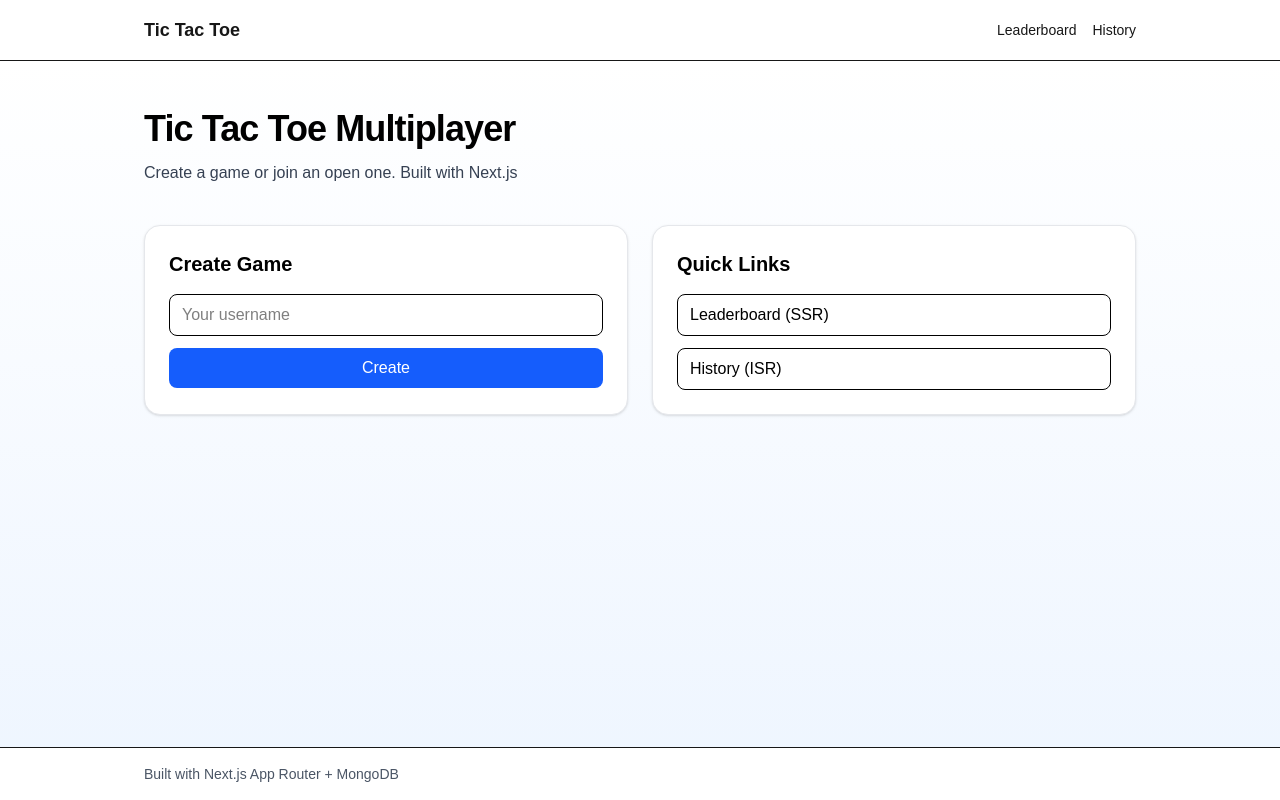
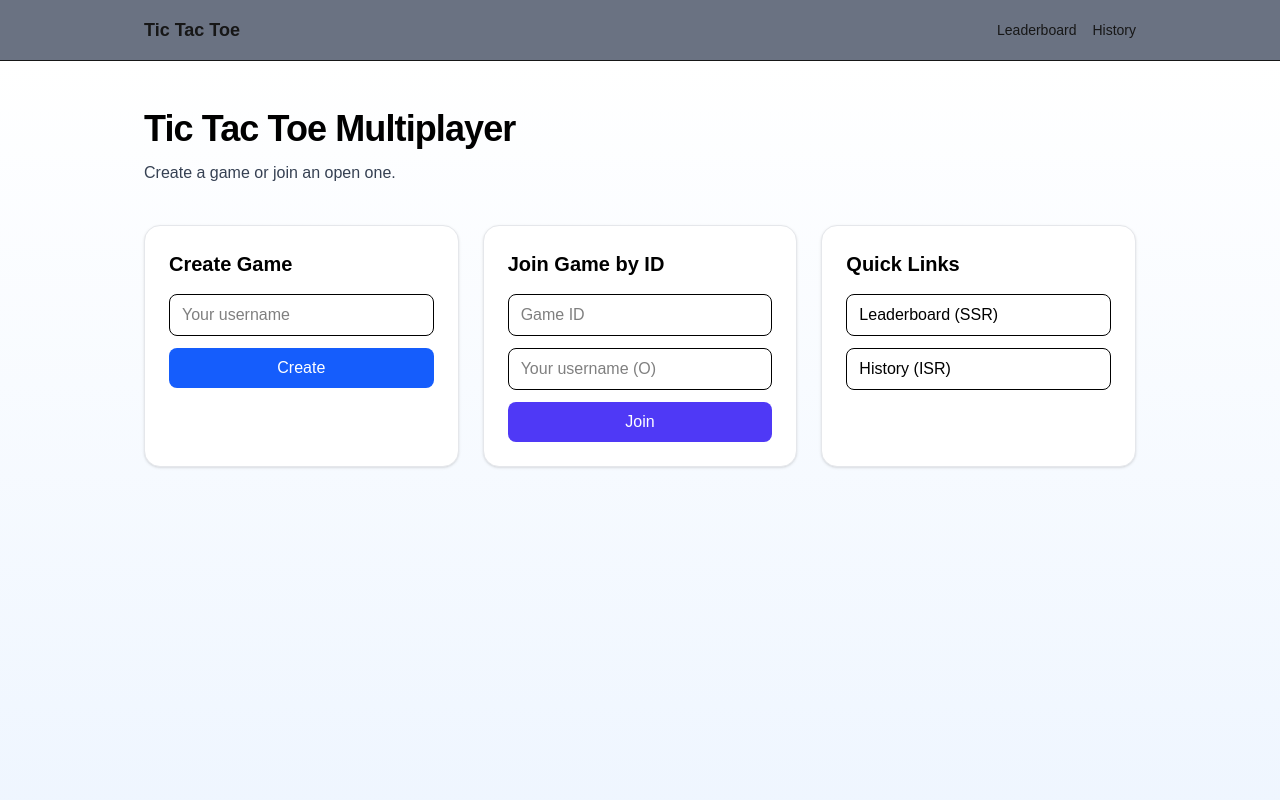
Before and after one commit to develper21/tic-tec-toc-nextjsGame, a Next.js app in the folder tictactoe-app/: page / in a window 1280 px wide. Built offline with nearby package versions, Linux system fonts and the light colour scheme.

Commit message:
add app folder

```diff
--- a/tictactoe-app/src/app/layout.tsx
+++ b/tictactoe-app/src/app/layout.tsx
@@ -28,7 +28,7 @@ export default function RootLayout({
         className={`${geistSans.variable} ${geistMono.variable} antialiased bg-white text-black`}
       >
         <div className="min-h-screen flex flex-col">
-          <header className="border-b bg-white/80 backdrop-blur">
+          <header className="border-b bg-gray-500 backdrop-blur">
             <div className="mx-auto max-w-5xl px-4 py-4 flex items-center justify-between">
               <a href="/" className="text-lg font-semibold">Tic Tac Toe</a>
               <nav className="flex gap-4 text-sm">
@@ -40,11 +40,6 @@ export default function RootLayout({
           <div className="flex-1 bg-gradient-to-b from-white to-blue-50">
             {children}
           </div>
-          <footer className="border-t bg-white">
-            <div className="mx-auto max-w-5xl px-4 py-4 text-sm text-gray-600">
-              Built with Next.js App Router + MongoDB
-            </div>
-          </footer>
         </div>
       </body>
     </html>
--- a/tictactoe-app/src/app/page.tsx
+++ b/tictactoe-app/src/app/page.tsx
@@ -12,9 +12,9 @@ export default function Page() {
 		<main className="min-h-[calc(100vh-120px)] text-black">
 			<div className="mx-auto max-w-5xl px-4 py-12">
 				<h1 className="text-4xl font-extrabold tracking-tight">Tic Tac Toe Multiplayer</h1>
-				<p className="mt-3 text-gray-700">Create a game or join an open one. Built with Next.js</p>
+				<p className="mt-3 text-gray-700">Create a game or join an open one.</p>
 
-				<div className="mt-10 grid gap-6 md:grid-cols-2">
+				<div className="mt-10 grid gap-6 md:grid-cols-3">
 					<section className="rounded-2xl border border-gray-200 bg-white p-6 shadow-sm">
 						<h2 className="text-xl font-semibold">Create Game</h2>
 						<form className="mt-4 space-y-3">
@@ -22,14 +22,34 @@ export default function Page() {
 							<button className="w-full rounded-lg bg-blue-600 px-4 py-2 font-medium text-white hover:bg-blue-700 transition-colors" formAction={async (formData) => {
 								'use server'
 								const username = String(formData.get('player1Username') || '')
-								const headersList = headers()
-								const origin = (await headersList).get('origin') || 'http://localhost:3000'
+								const origin = (await headers()).get('origin') || 'http://localhost:3000'
 								const res = await fetch(`${origin}/api/games`, { method: 'POST', body: JSON.stringify({ player1Username: username }) })
 								const game = await res.json()
 								if (game?._id) {
 									redirect(`/game/${game._id}`)
 								}
 							}}>Create</button>
+						</form>
+					</section>
+
+					<section className="rounded-2xl border border-gray-200 bg-white p-6 shadow-sm">
+						<h2 className="text-xl font-semibold">Join Game by ID</h2>
+						<form className="mt-4 space-y-3">
+							<input name="joinGameId" placeholder="Game ID" className="w-full rounded-lg border px-3 py-2 focus:outline-none focus:ring-2 focus:ring-indigo-500" />
+							<input name="joinUsername" placeholder="Your username (O)" className="w-full rounded-lg border px-3 py-2 focus:outline-none focus:ring-2 focus:ring-indigo-500" />
+							<button className="w-full rounded-lg bg-indigo-600 px-4 py-2 font-medium text-white hover:bg-indigo-700 transition-colors" formAction={async (formData) => {
+								'use server'
+								const gameId = String(formData.get('joinGameId') || '')
+								const username = String(formData.get('joinUsername') || '')
+								if (!gameId || !username) return
+								const origin = (await headers()).get('origin') || 'http://localhost:3000'
+								await fetch(`${origin}/api/games/${gameId}/join`, {
+									method: 'POST',
+									headers: { 'Content-Type': 'application/json' },
+									body: JSON.stringify({ player2Username: username }),
+								})
+								redirect(`/game/${gameId}`)
+							}}>Join</button>
 						</form>
 					</section>
 
```
